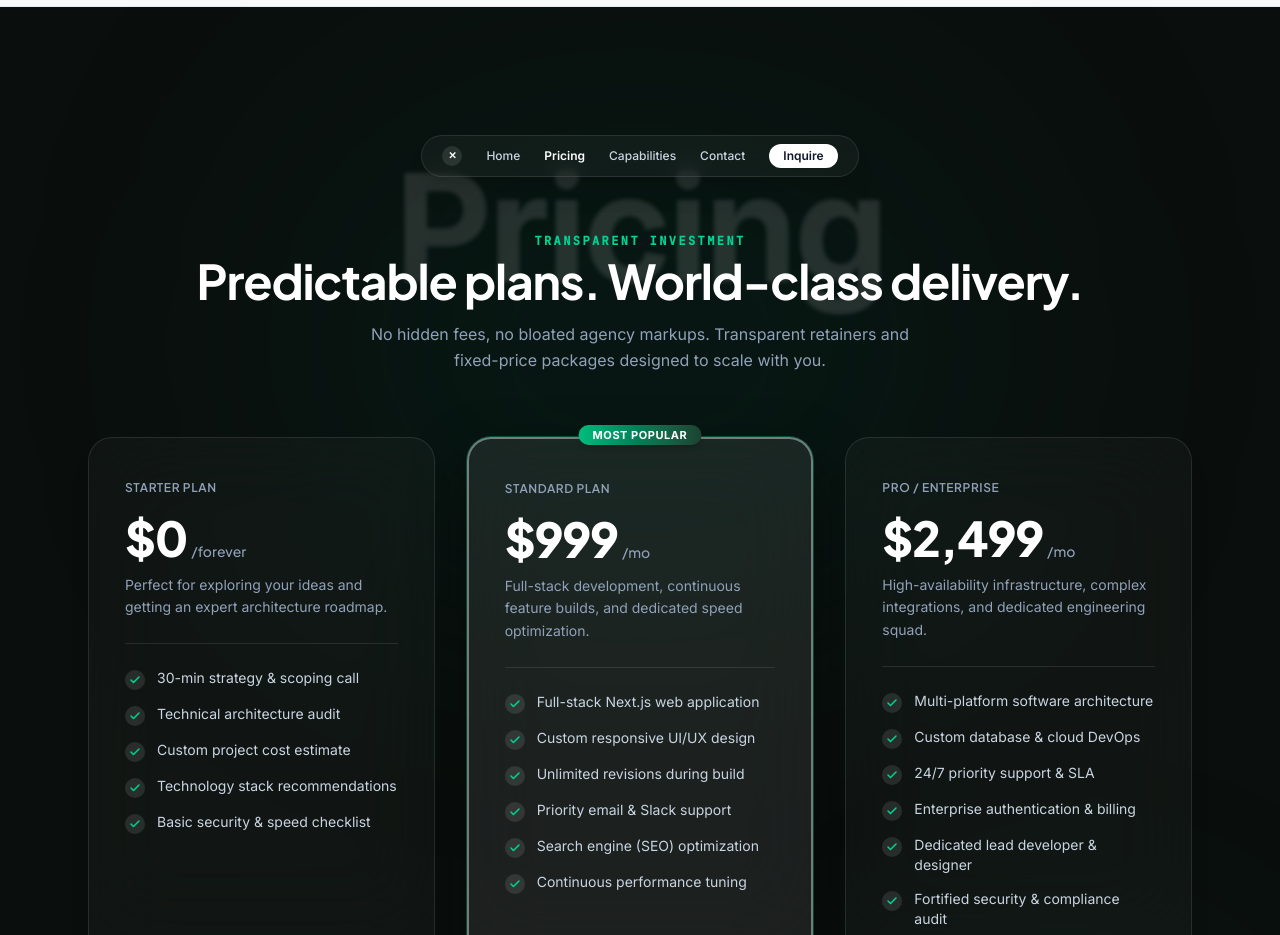
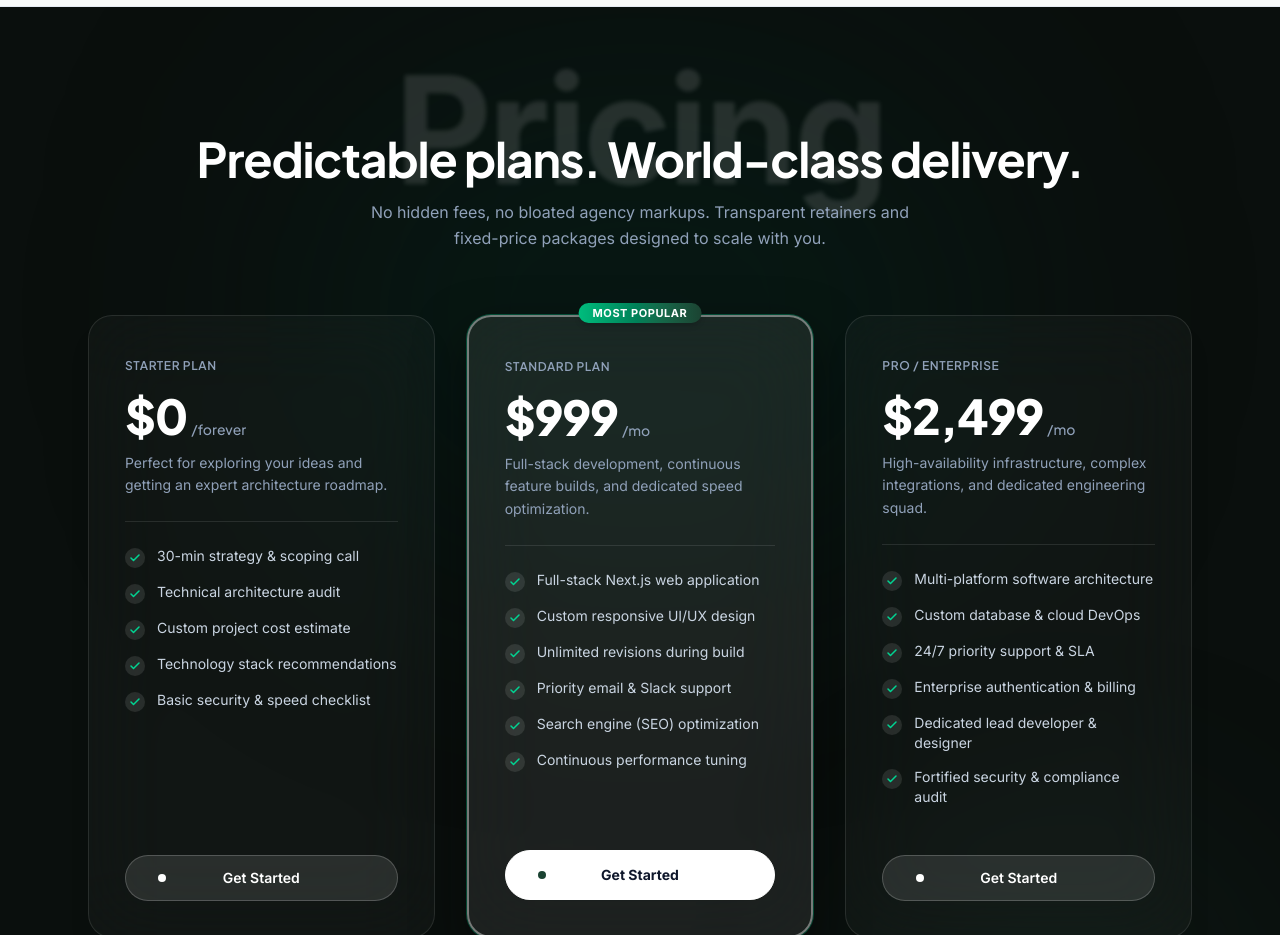
Before and after one commit to Prithwiraj731/BayleafX, a Next.js app: page / in a window 1280 px wide. Shown: the part 4860-5795 px from the top of the page. Built offline with nearby package versions, Linux system fonts and the light colour scheme.

Commit message:
fix(pricing): remove floating pill header and transparent investment tagline

```diff
--- a/src/components/sections/pricing.tsx
+++ b/src/components/sections/pricing.tsx
@@ -104,21 +104,6 @@ export const PricingSection: React.FC = () => {
         <div className="absolute right-10 bottom-10 h-[350px] w-[350px] rounded-full bg-[#1B4332]/20 blur-[110px]" />
       </div>
 
-      {/* Top Floating Pill Navigation Indicator matching photo */}
-      <div className="relative z-10 mx-auto mb-14 flex max-w-fit items-center gap-6 rounded-full border border-white/10 bg-white/[0.04] px-5 py-2 backdrop-blur-md shadow-xl text-xs font-medium text-slate-300">
-        <span className="flex h-5 w-5 items-center justify-center rounded-full bg-white/10 text-white font-bold text-[10px]">✕</span>
-        <a href="#hero" className="hover:text-white transition-colors">Home</a>
-        <a href="#pricing" className="text-white font-semibold">Pricing</a>
-        <a href="#services" className="hover:text-white transition-colors">Capabilities</a>
-        <a href="#contact" className="hover:text-white transition-colors">Contact</a>
-        <a
-          href="#contact"
-          className="rounded-full bg-white px-3.5 py-1 text-slate-900 font-semibold hover:bg-slate-100 transition-all text-xs"
-        >
-          Inquire
-        </a>
-      </div>
-
       {/* Giant Blurred Frosted Heading Backdrop matching Image 2 */}
       <div className="relative flex justify-center items-center">
         <h2
@@ -132,9 +117,6 @@ export const PricingSection: React.FC = () => {
       <Container className="relative z-10 max-w-6xl">
         {/* Section Title */}
         <div className="text-center mb-12 sm:mb-16">
-          <p className="font-mono text-xs uppercase tracking-[0.2em] text-emerald-400 font-semibold mb-2">
-            Transparent Investment
-          </p>
           <h3 className="font-sans text-3xl sm:text-4xl md:text-5xl font-bold tracking-tight text-white">
             Predictable plans. World-class delivery.
           </h3>
```
